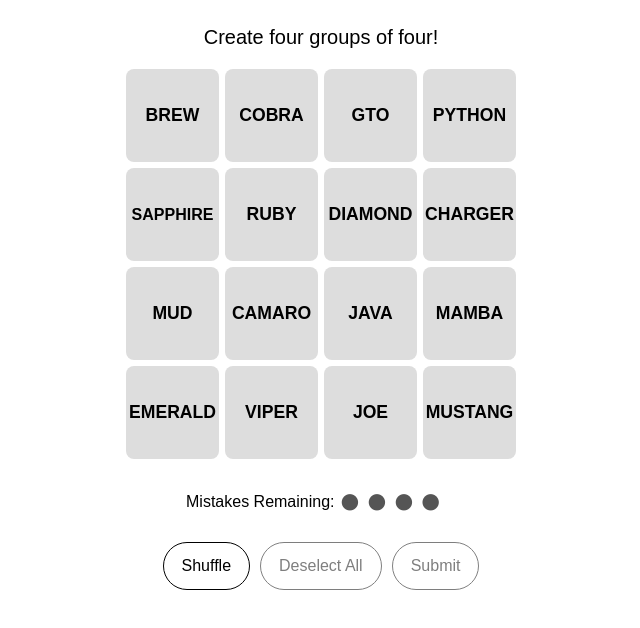
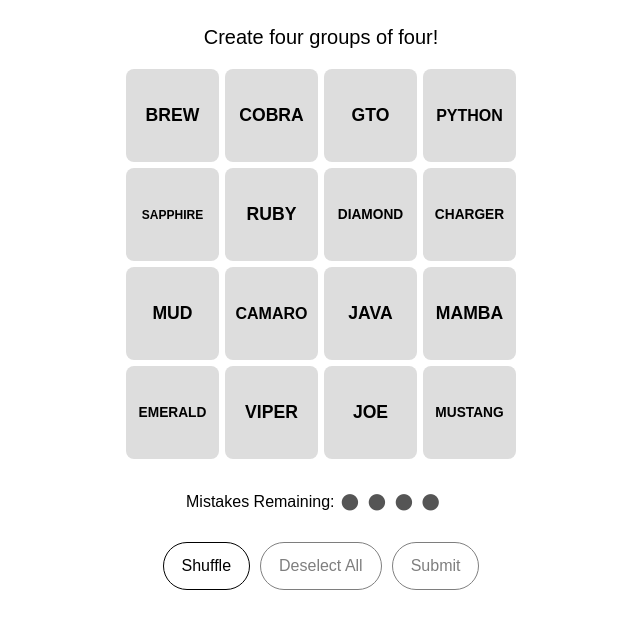
Before and after one commit to dbilenkin/connections, a React (Vite) app: page / in a window 1280 px wide. Shown: the top 628 px of the page, without its empty margins (319-959 px from the left). Built offline with nearby package versions, Linux system fonts and the light colour scheme.

Commit message:
smaller font

```diff
--- a/src/App.jsx
+++ b/src/App.jsx
@@ -144,7 +144,7 @@
       (longest, current) => (current.length > longest.length ? current : longest),
       ""
     );
-    return `${Math.min(1.1, 8 / longestWord.length)}rem`;
+    return `${Math.min(1.1, 6 / longestWord.length)}rem`;
   };
 
   // Render the grid row-by-row.
```
